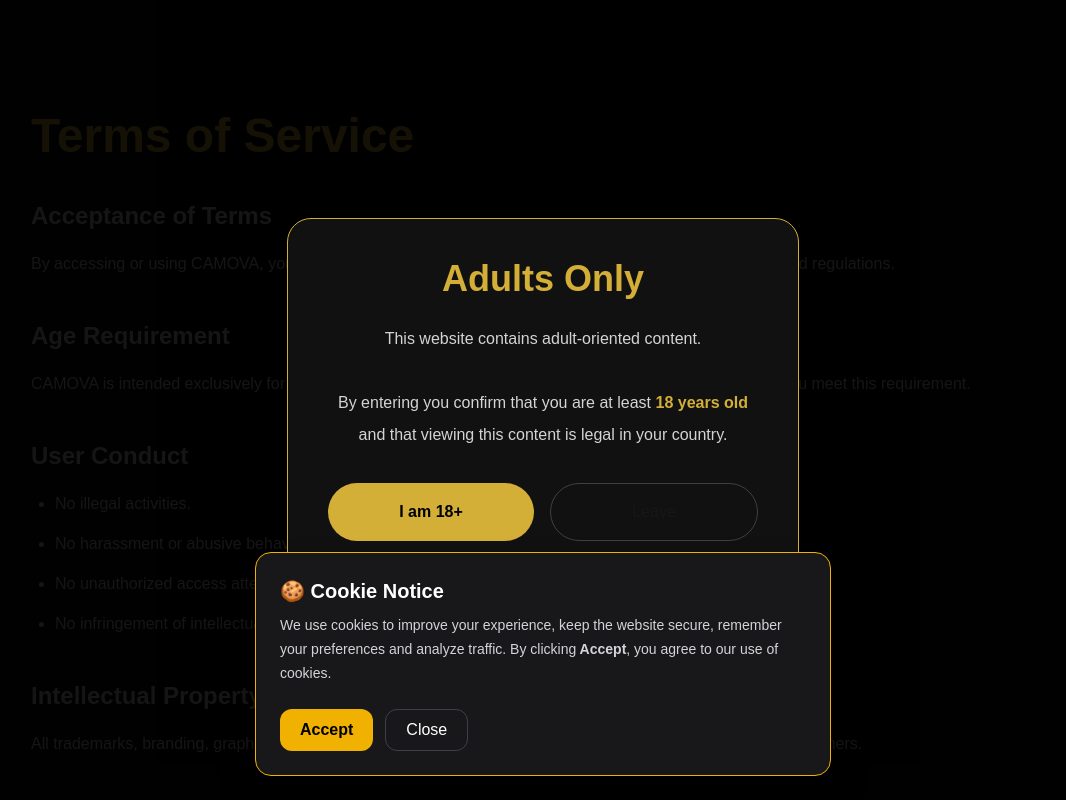
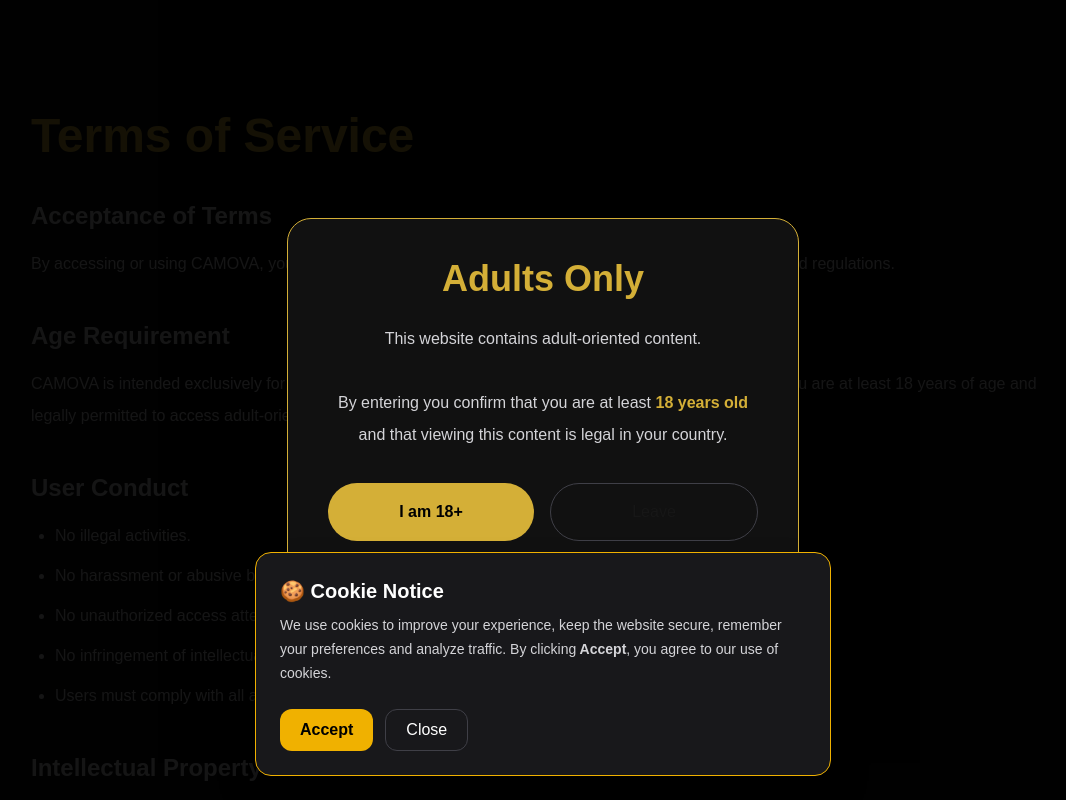
Before and after one commit to delbuono2002-ctrl/camova, a Next.js app: page /terms in a window 1280 px wide. Shown: the top 800 px of the page, without its empty margins (97-1163 px from the left). Built offline with nearby package versions, Linux system fonts and the light colour scheme.

Commit message:
Improve Terms page SEO

```diff
--- a/app/terms/page.tsx
+++ b/app/terms/page.tsx
@@ -1,3 +1,11 @@
+import type { Metadata } from "next";
+
+export const metadata: Metadata = {
+  title: "Terms of Service | CAMOVA",
+  description:
+    "Read the CAMOVA Terms of Service, including age requirements, acceptable use, intellectual property and legal information.",
+};
+
 export default function TermsPage() {
   return (
     <main className="min-h-screen bg-[#090909] text-white py-28 px-8">
@@ -27,7 +35,9 @@
 
             <p>
               CAMOVA is intended exclusively for adults aged 18 years or older.
-              By using this website, you confirm that you meet this requirement.
+              By using this website, you confirm that you are at least 18 years
+              of age and legally permitted to access adult-oriented content in
+              your jurisdiction.
             </p>
           </section>
 
@@ -41,6 +51,7 @@
               <li>No harassment or abusive behavior.</li>
               <li>No unauthorized access attempts.</li>
               <li>No infringement of intellectual property rights.</li>
+              <li>Users must comply with all applicable laws.</li>
             </ul>
           </section>
 
@@ -50,8 +61,9 @@
             </h2>
 
             <p>
-              All trademarks, branding, graphics and content displayed on
-              CAMOVA remain the property of their respective owners.
+              All trademarks, branding, graphics and website content displayed
+              on CAMOVA remain the property of their respective owners unless
+              otherwise stated.
             </p>
           </section>
 
@@ -61,9 +73,10 @@
             </h2>
 
             <p>
-              CAMOVA provides its services "as is" without warranties of any
-              kind. We are not liable for interruptions, errors or temporary
-              unavailability.
+              CAMOVA is provided on an "as is" and "as available" basis without
+              warranties of any kind. We do not guarantee uninterrupted
+              availability and are not liable for temporary interruptions,
+              technical issues or third-party services.
             </p>
           </section>
 
@@ -73,6 +86,11 @@
             </h2>
 
             <p>
+              If you have questions regarding these Terms of Service, please
+              contact us at:
+            </p>
+
+            <p className="mt-4 font-semibold text-[#D4AF37]">
               camovalive@gmail.com
             </p>
           </section>
```
